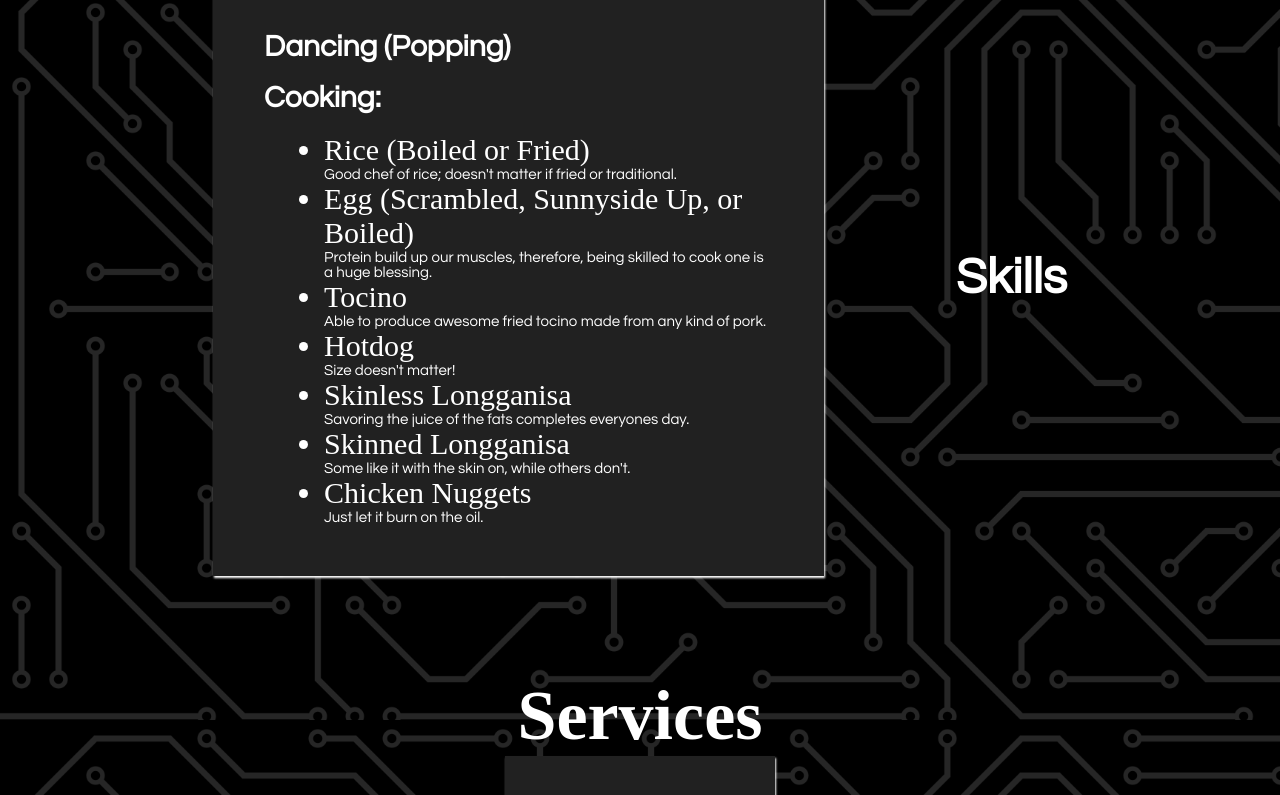
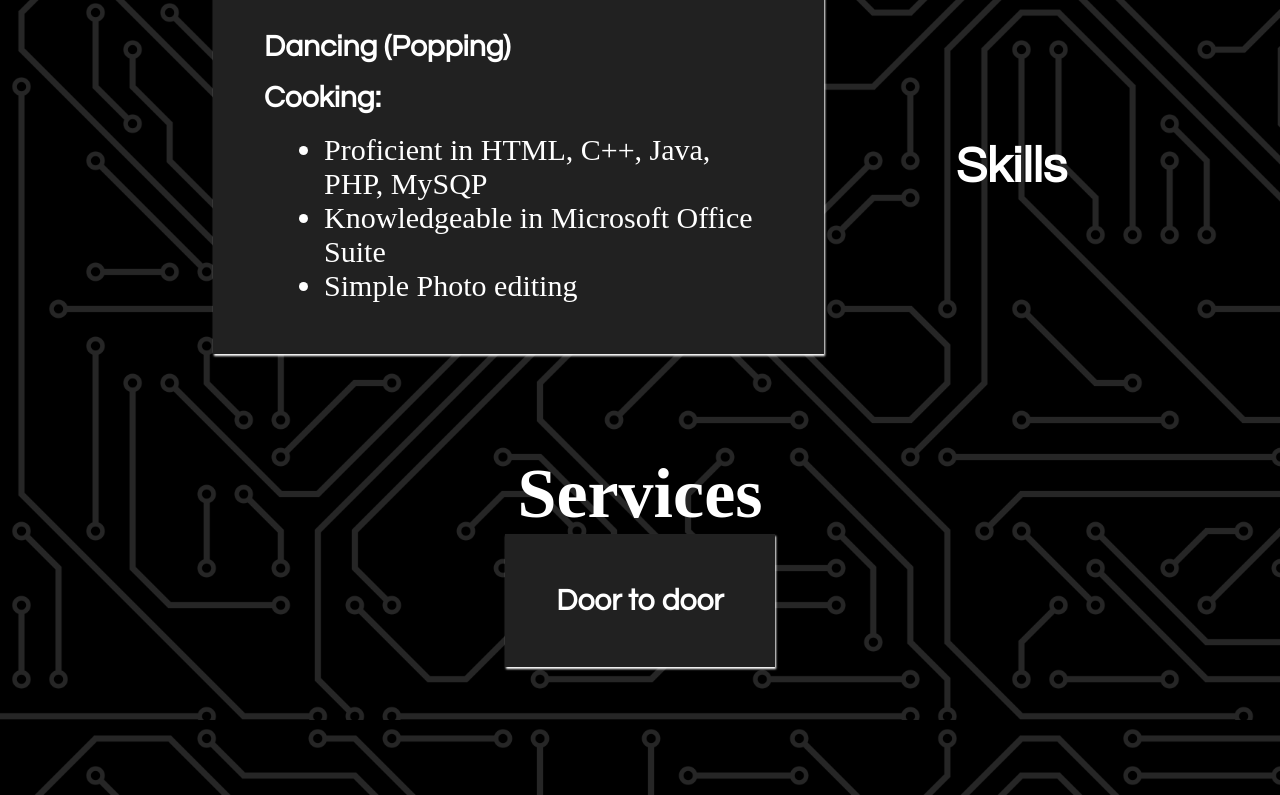
Before and after one commit to potassiumyummy/sample_portfolio, a plain HTML site: page index.html in a window 1280 px wide. Shown: the part 2480-3275 px from the top of the page. Drawn offline with Linux system fonts and the light colour scheme.

Commit message:
Update index.html

```diff
--- a/index.html
+++ b/index.html
@@ -81,20 +81,9 @@
                         <h3>Dancing (Popping)</h3>
                         <h3>Cooking: </h3>
                         <ul>
-                            <li>Rice (Boiled or Fried)</li>
-                            <p>Good chef  of rice; doesn't matter if fried or traditional.</p>
-                            <li>Egg (Scrambled, Sunnyside Up, or Boiled)</li>
-                            <p>Protein build up our muscles, therefore, being skilled to cook one is a huge blessing.</p>
-                            <li>Tocino</li>
-                            <p>Able to produce awesome fried tocino made from any kind of pork.</p>
-                            <li>Hotdog</li>
-                            <p>Size doesn't matter!</p>
-                            <li>Skinless Longganisa</li>
-                            <p>Savoring the juice of the fats completes everyones day.</p>
-                            <li>Skinned Longganisa</li>
-                            <p>Some like it with the skin on, while others don't.</p>
-                            <li>Chicken Nuggets</li>
-                            <p>Just let it burn on the oil.</p>
+                           <li>Proficient in  HTML, C++, Java, PHP, MySQP</li>
+                           <li>Knowledgeable in Microsoft Office Suite</li>
+                           <li>Simple Photo editing</li>
                         </ul>
                     </div>
                     <h2>Skills</h2>
```
